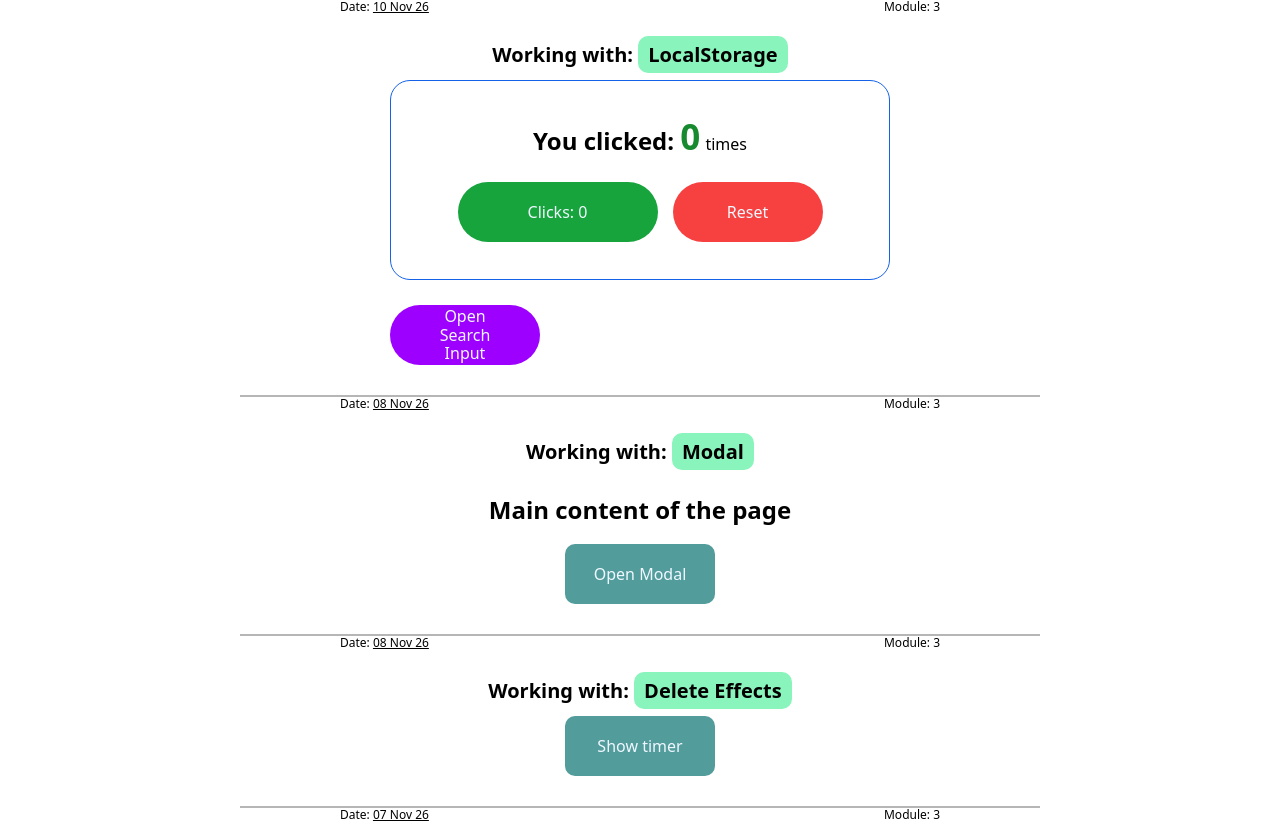
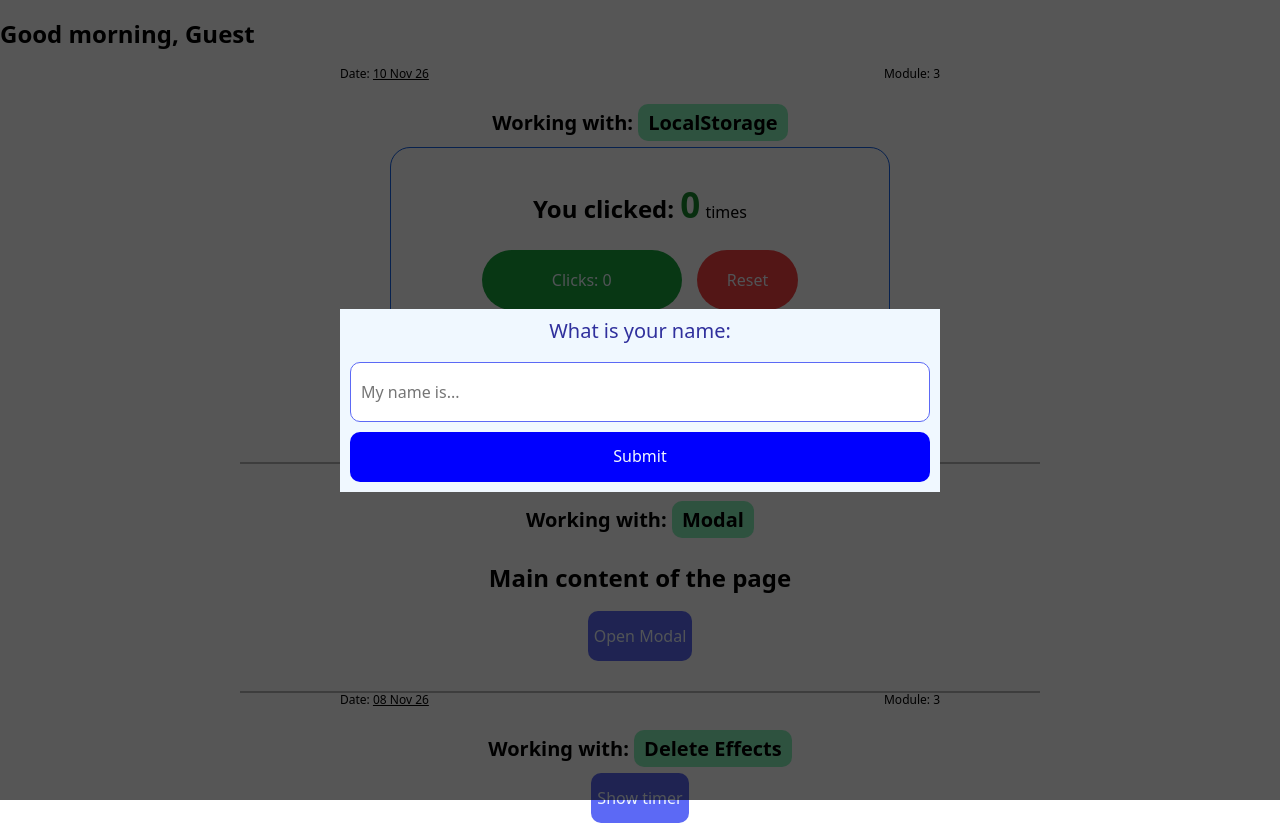
Before and after one commit to mrkorzun/react, a React (Vite) app: page / in a window 1280 px wide. Shown: the top 825 px of the page. Built offline with nearby package versions, Linux system fonts and the light colour scheme; no server answers.

Commit message:
делаю приветственное сообщение через модалку. нужно сделать чтобы модалка открывалась если в LS нет даних, если данные есть то модкла не открывается.

```diff
--- a/package.json
+++ b/package.json
@@ -11,6 +11,7 @@
   },
   "dependencies": {
     "@tanstack/react-query": "^5.107.1",
+    "@tanstack/react-query-devtools": "^5.107.1",
     "axios": "^1.20.0",
     "clsx": "^2.1.1",
     "formik": "^2.4.9",
--- /dev/null
+++ b/src/components/Greeting/Greeting.tsx
@@ -0,0 +1,34 @@
+import { useEffect, useState } from "react";
+import css from "./Greeting.module.css";
+import Modal from "./Modal/Modal";
+
+const Greeting = () => {
+  const [username, setUsername] = useState<string>(() => {
+    const saved = localStorage.getItem("username");
+    return saved !== null ? JSON.parse(saved) : "Guest";
+  });
+
+  useEffect(() => {
+    localStorage.setItem("username", JSON.stringify(username));
+  }, [username]);
+
+  const hours = new Date().getHours();
+  let greeting = "Good night";
+  if (hours > 5 && hours < 11) greeting = "Good morning";
+  else if (hours >= 11 && hours < 16) greeting = "Good afternoon";
+  else if (hours >= 16 && hours < 20) greeting = "Good evening";
+
+  const handleSL = (value: string) => {
+    setUsername(value);
+  };
+  return (
+    <>
+      <Modal onSubmit={handleSL} />
+      <h2 className={css["title"]}>
+        {greeting}, {username}
+      </h2>
+    </>
+  );
+};
+
+export default Greeting;
--- /dev/null
+++ b/src/components/Greeting/Modal/Modal.module.css
@@ -0,0 +1,37 @@
+.dropdown {
+  position: absolute;
+  inset: 0;
+  display: flex;
+  flex-direction: column;
+  align-items: center;
+  justify-content: center;
+
+  background-color: rgba(0, 0, 0, 0.664);
+}
+
+.modal {
+  width: 600px;
+  margin: 0 auto;
+  display: flex;
+  flex-direction: column;
+  justify-content: center;
+  background-color: aliceblue;
+}
+
+.form {
+  display: flex;
+  flex-direction: column;
+}
+
+.title {
+  text-align: center;
+}
+
+.inputName {
+  padding: 10px;
+  height: 60px;
+}
+
+.submit {
+  background-color: blue;
+}
--- /dev/null
+++ b/src/components/Greeting/Modal/Modal.tsx
@@ -0,0 +1,38 @@
+import { createPortal } from "react-dom";
+import css from "./Modal.module.css";
+import { useId } from "react";
+
+interface ModalProps {
+  onSubmit: (value: string) => void;
+}
+
+const Modal = ({ onSubmit }: ModalProps) => {
+  const handleSubmit = (formData: FormData) => {
+    const name = formData.get("username") as string;
+    onSubmit(name);
+  };
+
+  const id = useId();
+  return createPortal(
+    <div className={css["dropdown"]}>
+      <div className={css["modal"]}>
+        <form action={handleSubmit} className={css["form"]}>
+          <label className={css["title"]} htmlFor={id}>
+            What is your name:
+          </label>
+          <input
+            className={css["inputName"]}
+            id={id}
+            type="text"
+            name="username"
+            placeholder="My name is..."
+          />
+          <button className={css["submit"]}>Submit</button>
+        </form>
+      </div>
+    </div>,
+    document.body,
+  );
+};
+
+export default Modal;
--- a/src/components/Theory-pr2/Counter/Counter.module.css
+++ b/src/components/Theory-pr2/Counter/Counter.module.css
@@ -8,7 +8,7 @@
   min-height: 100vh;
 }
 
-button {
+.button {
   width: 150px;
   height: 60px;
 
--- a/src/components/Theory-pr2/Counter/Counter.tsx
+++ b/src/components/Theory-pr2/Counter/Counter.tsx
@@ -8,7 +8,9 @@ interface ClickCounterProps {
 const ClickCounter = ({ value, onUpdate }: ClickCounterProps) => {
   return (
     <div className={css["counter"]}>
-      <button onClick={onUpdate}>Click Me: {value}</button>
+      <button className={css["button"]} onClick={onUpdate}>
+        Click Me: {value}
+      </button>
     </div>
   );
 };
--- a/src/main.tsx
+++ b/src/main.tsx
@@ -11,9 +11,11 @@ import Form2 from "./components/Form2/Form2";
 import Form from "./components/Forms/Form";
 import TheoryV2 from "./components/Theory-pr2/TheoryV2";
 import Coctails from "./components/Cocktails-pr/Coctails";
+import Greeting from "./components/Greeting/Greeting";
 
 ReactDOM.createRoot(document.getElementById("root")!).render(
   <React.StrictMode>
+    <Greeting />
     <LocalStorage date={"10 Nov 26"} module={"3"} title={"LocalStorage"} />
     <Modal2 date={"08 Nov 26"} module={"3"} title={"Modal"} />
     <Timer date={"08 Nov 26"} module={"3"} title={"Delete Effects "} />
```
Also changed, not shown: src/components/Greeting/Greeting.module.css (added), 1 other file (tests, documents, lock files or other folders).
